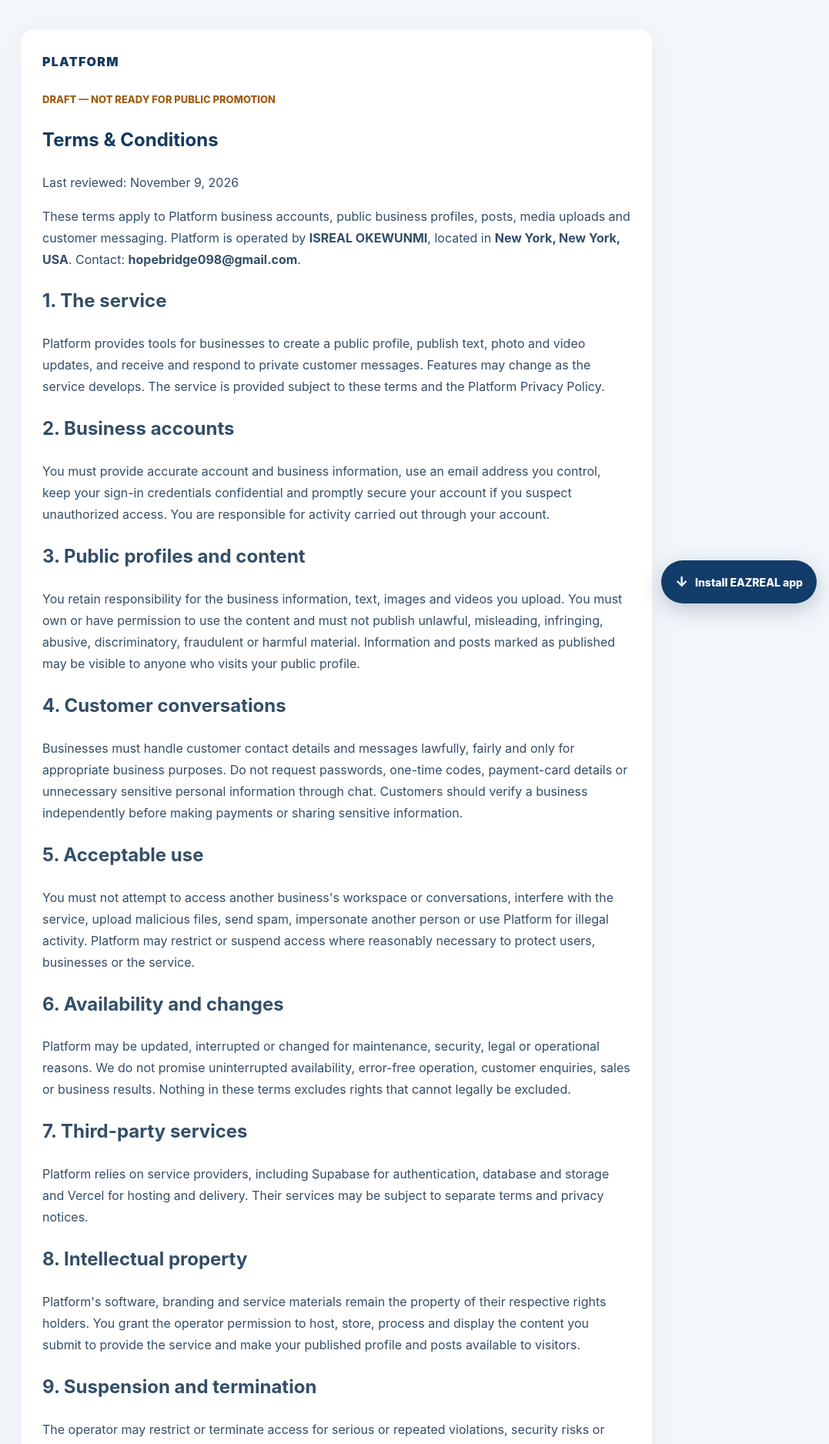
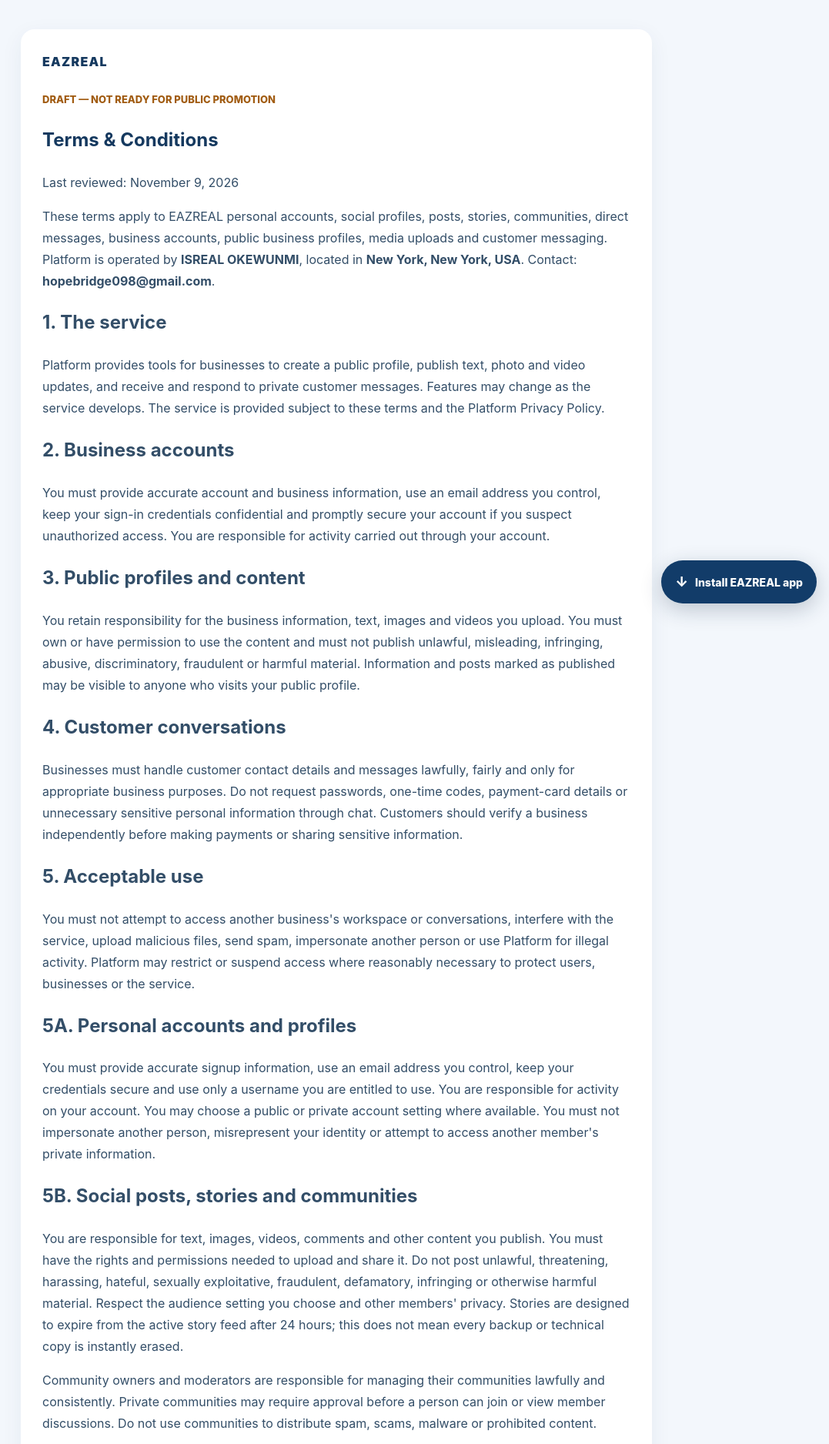
Before and after one commit to agentsarahmitchell56-code/USHopeBridge, a Next.js app: page /platform/terms in a window 1280 px wide. Shown: the top 1876 px of the page at 77% size, without its empty margins (203-1280 px from the left). Built offline with nearby package versions, Linux system fonts and the light colour scheme.

Commit message:
Expand EAZREAL terms draft for social networking features

```diff
--- a/app/platform/terms/page.tsx
+++ b/app/platform/terms/page.tsx
@@ -1,19 +1,19 @@
 import Link from "next/link";
 
 export const metadata = {
-  title: "Terms & Conditions | Platform",
-  description: "Terms for business accounts, public profiles, posts and customer messaging on Platform.",
+  title: "Terms & Conditions | EAZREAL",
+  description: "Terms for EAZREAL personal accounts, social content, communities, business pages and messages.",
 };
 
 export default function PlatformTermsPage() {
   return (
     <main style={{ minHeight: "75vh", background: "#f3f7fc", padding: "38px 16px 60px" }}>
       <article style={{ maxWidth: 820, margin: "0 auto", padding: 28, borderRadius: 18, background: "white", color: "#334e68", lineHeight: 1.75, boxShadow: "0 8px 28px #15395f10" }}>
-        <Link href="/" style={{ color: "#15395f", fontWeight: 900, textDecoration: "none", letterSpacing: ".08em" }}>PLATFORM</Link>
+        <Link href="/" style={{ color: "#15395f", fontWeight: 900, textDecoration: "none", letterSpacing: ".08em" }}>EAZREAL</Link>
         <p style={{ marginTop: 24, color: "#a15c12", fontSize: 13, fontWeight: 800 }}>DRAFT — NOT READY FOR PUBLIC PROMOTION</p>
         <h1 style={{ color: "#15395f" }}>Terms &amp; Conditions</h1>
         <p>Last reviewed: November 9, 2026</p>
-        <p>These terms apply to Platform business accounts, public business profiles, posts, media uploads and customer messaging. Platform is operated by <strong>ISREAL OKEWUNMI</strong>, located in <strong>New York, New York, USA</strong>. Contact: <strong>hopebridge098@gmail.com</strong>.</p>
+        <p>These terms apply to EAZREAL personal accounts, social profiles, posts, stories, communities, direct messages, business accounts, public business profiles, media uploads and customer messaging. Platform is operated by <strong>ISREAL OKEWUNMI</strong>, located in <strong>New York, New York, USA</strong>. Contact: <strong>hopebridge098@gmail.com</strong>.</p>
 
         <h2>1. The service</h2>
         <p>Platform provides tools for businesses to create a public profile, publish text, photo and video updates, and receive and respond to private customer messages. Features may change as the service develops. The service is provided subject to these terms and the Platform Privacy Policy.</p>
@@ -30,14 +30,25 @@ export default function PlatformTermsPage() {
         <h2>5. Acceptable use</h2>
         <p>You must not attempt to access another business&apos;s workspace or conversations, interfere with the service, upload malicious files, send spam, impersonate another person or use Platform for illegal activity. Platform may restrict or suspend access where reasonably necessary to protect users, businesses or the service.</p>
 
+
+        <h2>5A. Personal accounts and profiles</h2>
+        <p>You must provide accurate signup information, use an email address you control, keep your credentials secure and use only a username you are entitled to use. You are responsible for activity on your account. You may choose a public or private account setting where available. You must not impersonate another person, misrepresent your identity or attempt to access another member&apos;s private information.</p>
+
+        <h2>5B. Social posts, stories and communities</h2>
+        <p>You are responsible for text, images, videos, comments and other content you publish. You must have the rights and permissions needed to upload and share it. Do not post unlawful, threatening, harassing, hateful, sexually exploitative, fraudulent, defamatory, infringing or otherwise harmful material. Respect the audience setting you choose and other members&apos; privacy. Stories are designed to expire from the active story feed after 24 hours; this does not mean every backup or technical copy is instantly erased.</p>
+        <p>Community owners and moderators are responsible for managing their communities lawfully and consistently. Private communities may require approval before a person can join or view member discussions. Do not use communities to distribute spam, scams, malware or prohibited content.</p>
+
+        <h2>5C. Messages, reports and blocking</h2>
+        <p>Do not use direct messages to threaten, harass, scam, spam or solicit sensitive credentials. Members may report content for review and may block other accounts. EAZREAL may review reports and take reasonable action, including content removal or account restrictions, where permitted by law and the service&apos;s safety procedures. Do not submit knowingly false or abusive reports.</p>
+
         <h2>6. Availability and changes</h2>
-        <p>Platform may be updated, interrupted or changed for maintenance, security, legal or operational reasons. We do not promise uninterrupted availability, error-free operation, customer enquiries, sales or business results. Nothing in these terms excludes rights that cannot legally be excluded.</p>
+        <p>EAZREAL may be updated, interrupted or changed for maintenance, security, legal or operational reasons. We do not promise uninterrupted availability, error-free operation, customer enquiries, sales or business results. Nothing in these terms excludes rights that cannot legally be excluded.</p>
 
         <h2>7. Third-party services</h2>
-        <p>Platform relies on service providers, including Supabase for authentication, database and storage and Vercel for hosting and delivery. Their services may be subject to separate terms and privacy notices.</p>
+        <p>EAZREAL relies on service providers, including Supabase for authentication, database and storage and Vercel for hosting and delivery. Their services may be subject to separate terms and privacy notices.</p>
 
         <h2>8. Intellectual property</h2>
-        <p>Platform&apos;s software, branding and service materials remain the property of their respective rights holders. You grant the operator permission to host, store, process and display the content you submit to provide the service and make your published profile and posts available to visitors.</p>
+        <p>EAZREAL&apos;s software, branding and service materials remain the property of their respective rights holders. You grant the operator permission to host, store, process, transmit, display and moderate the content you submit, only as needed to operate, secure and provide EAZREAL and its features. Your published profile and public posts may be made available to the audiences you select.</p>
 
         <h2>9. Suspension and termination</h2>
         <p>The operator may restrict or terminate access for serious or repeated violations, security risks or legal requirements. The operator must publish the account-closure and data-deletion process before launch: <strong>[INSERT ACCOUNT CLOSURE AND DATA EXPORT / DELETION PROCESS]</strong>.</p>
```
